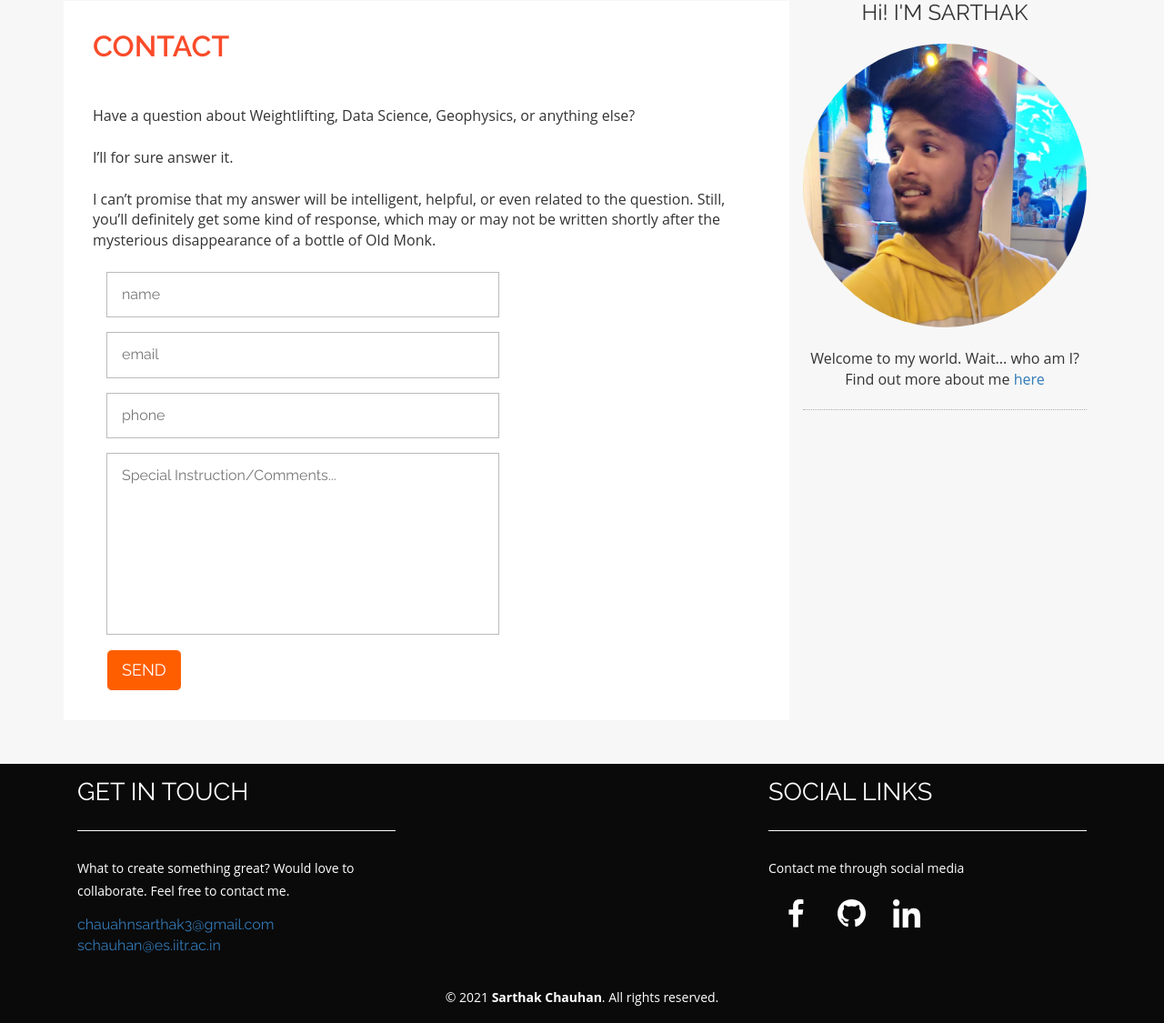
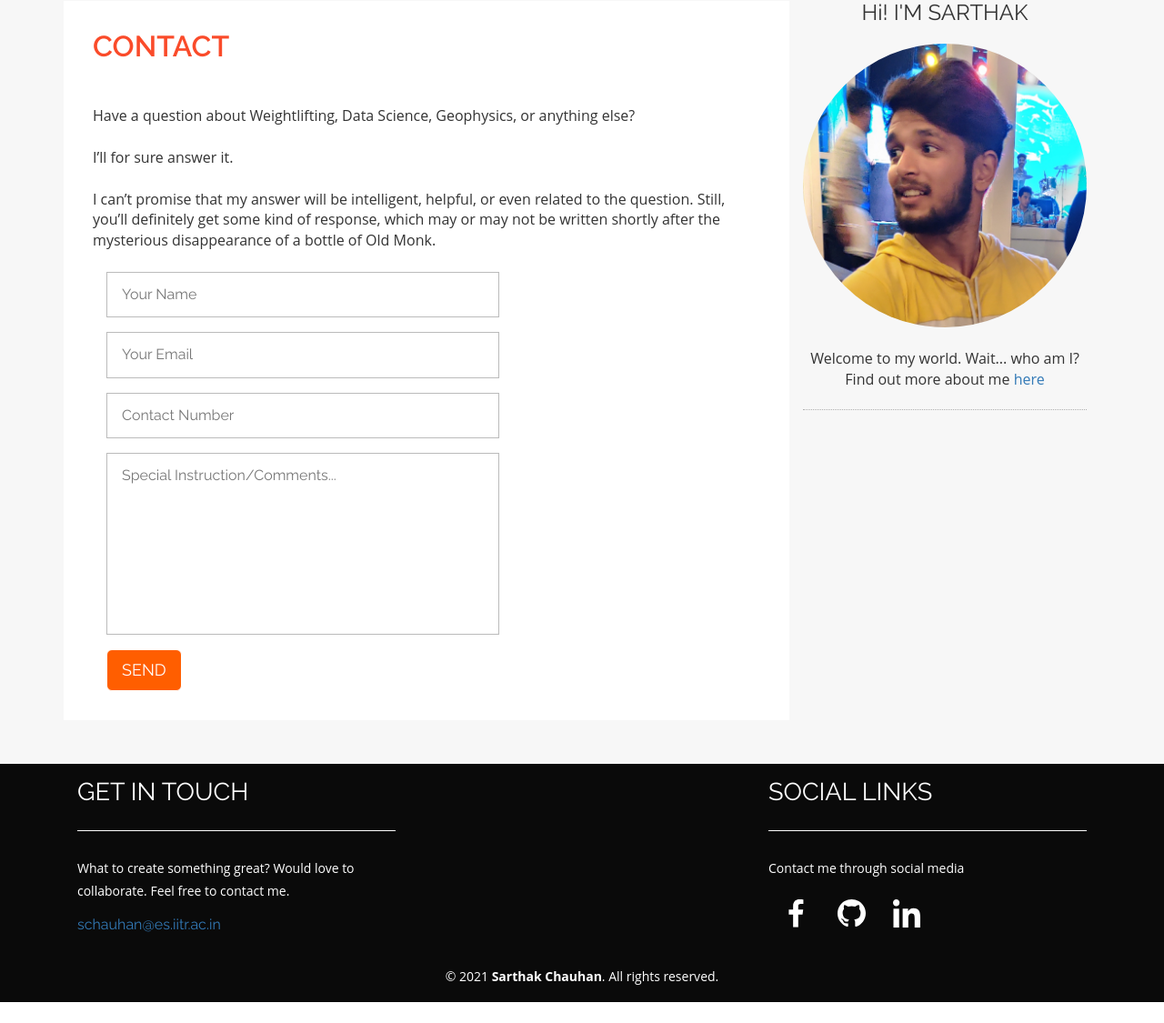
Before and after one commit to Sar1hak/portfolio, a Flask app: page /contact in a window 1280 px wide. Shown: the part 381-1506 px from the top of the page at 91% size. After the commit the page ends 1483 px from the top, so only its background shows below. Run offline with Flask 2, Linux system fonts and the light colour scheme; some libraries are stand-ins or nearby versions.

Commit message:
layout values improved

```diff
--- a/templates/contact.html
+++ b/templates/contact.html
@@ -17,9 +17,9 @@
                      <br>
 					<div class="col-md-8 contact-grid">
 						<form id="ContactForm" action="/contact" method="post">
-							<input type="text" name="name" value="name" onfocus="this.value = '';" onblur="if (this.value == '') {this.value = 'Your Name';}" required="">
-							<input type="email" name="email" value="email" onfocus="this.value = '';" onblur="if (this.value == '') {this.value = 'Email';}" required="">
-							<input type="text" name="phone" value="phone" onfocus="this.value = '';" onblur="if (this.value == '') {this.value = 'Contact Number';}" required="">
+							<input type="text" name="name" value="Your Name" onfocus="this.value = '';" onblur="if (this.value == '') {this.value = 'Your Name';}" required="">
+							<input type="email" name="email" value="Your Email" onfocus="this.value = '';" onblur="if (this.value == '') {this.value = 'Your Email';}" required="">
+							<input type="text" name="phone" value="Contact Number" onfocus="this.value = '';" onblur="if (this.value == '') {this.value = 'Contact Number';}" required="">
 							<textarea type="text" name="textarea" onfocus="this.value = '';" onblur="if (this.value == '') {this.value = 'Special Instruction/Comments...';}" required="">Special Instruction/Comments...</textarea>
 							<button type="submit" class="btn btn-lg btn-primary" id="sendMessageButton" style="background-color:rgb(255, 94, 0);">SEND</button>
 						</form>
--- a/templates/dashboard_layout.html
+++ b/templates/dashboard_layout.html
@@ -63,7 +63,6 @@ Smartphone Compatible web template, free webdesigns for Nokia, Samsung, LG, Sony
 		<div class="col-md-4 footer-left wow fadeInDown"  data-wow-duration=".8s" data-wow-delay=".2s">
 			<h4>GET IN TOUCH</h4>
 			<p>What to create something great? Would love to collaborate. Feel free to contact me.</p>
-			<a href="mailto:chauhansarthak3@gmail.com">chauahnsarthak3@gmail.com</a>
 			<a href="mailto:schauhan@es.iitr.ac.in">schauhan@es.iitr.ac.in</a>
 		</div>
 
--- a/templates/home.html
+++ b/templates/home.html
@@ -98,7 +98,6 @@ Smartphone Compatible web template, free webdesigns for Nokia, Samsung, LG, Sony
 		<div class="col-md-4 footer-left wow fadeInLeft"  data-wow-duration=".8s" data-wow-delay=".2s">
 			<h4>GET IN TOUCH</h4>
 			<p>What to create something great? Would love to collaborate. Feel free to contact me.</p>
-			<a href="mailto:chauhansarthak3@gmail.com">chauahnsarthak3@gmail.com</a>
 			<a href="mailto:schauhan@es.iitr.ac.in">schauhan@es.iitr.ac.in</a>
 		</div>
 
--- a/templates/layout.html
+++ b/templates/layout.html
@@ -62,7 +62,6 @@ Smartphone Compatible web template, free webdesigns for Nokia, Samsung, LG, Sony
 		<div class="col-md-4 footer-left wow fadeInDown"  data-wow-duration=".8s" data-wow-delay=".2s">
 			<h4>GET IN TOUCH</h4>
 			<p>What to create something great? Would love to collaborate. Feel free to contact me.</p>
-			<a href="mailto:chauhansarthak3@gmail.com">chauahnsarthak3@gmail.com</a>
 			<a href="mailto:schauhan@es.iitr.ac.in">schauhan@es.iitr.ac.in</a>
 		</div>
 
```
